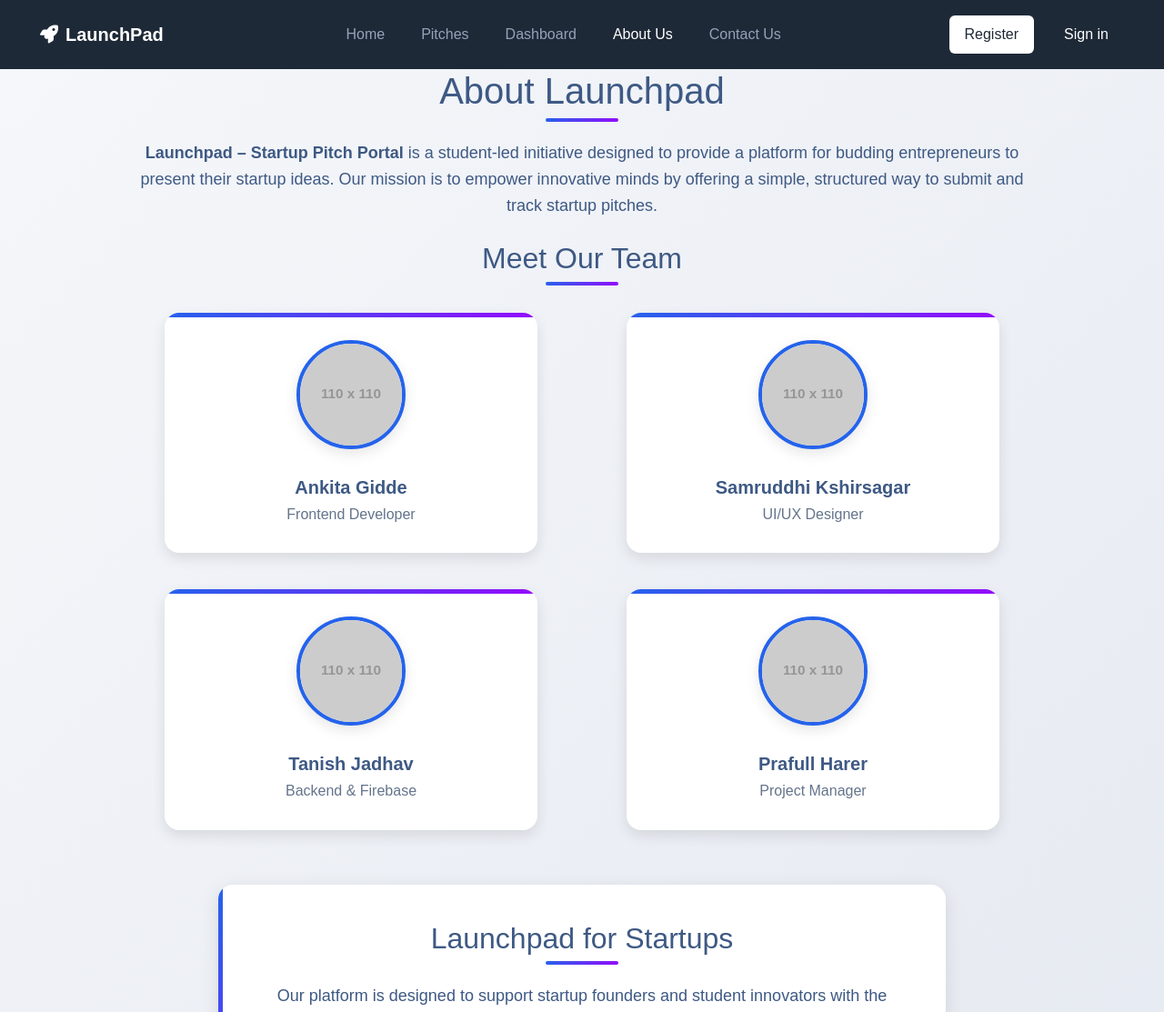
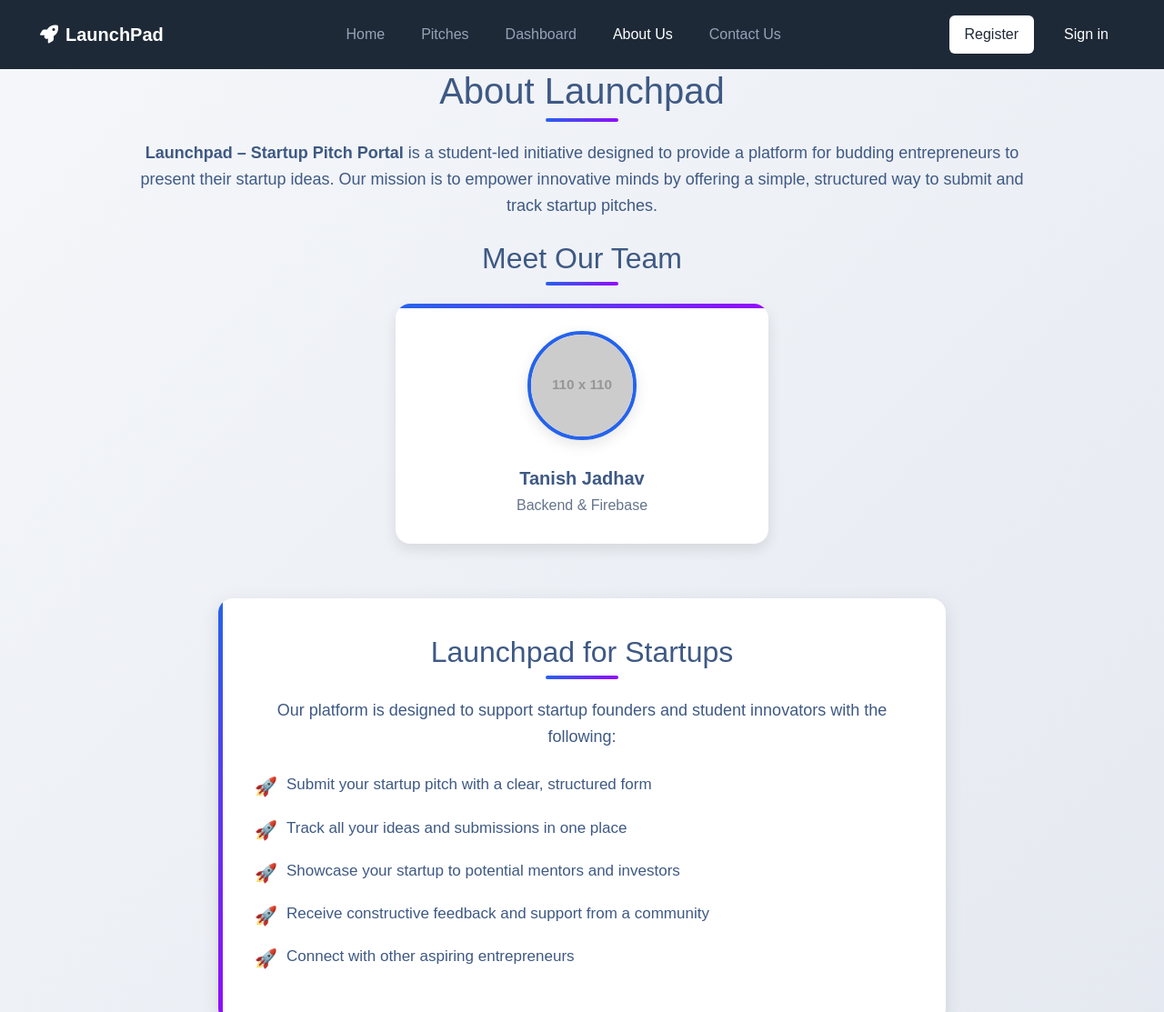
Before and after one commit to TanishJadhav5244/LAUNCHPAD, a website with bundled scripts: page aboutus.html in a window 1280 px wide. Shown: the top 1113 px of the page at 91% size. Built offline with nearby package versions, Linux system fonts and the light colour scheme; placeholder pictures from the web are drawn by us.

Commit message:
make about change

```diff
--- a/aboutus.html
+++ b/aboutus.html
@@ -47,28 +47,28 @@
     </p>
 
     <h2>Meet Our Team</h2>
-    <div class="team-section">
+    <!-- <div class="team-section">
       <div class="team-member">
         <img src="https://via.placeholder.com/110" alt="Ankita Gidde">
         <h3>Ankita Gidde</h3>
         <p>Frontend Developer</p>
-      </div>
-      <div class="team-member">
+      </div> -->
+      <!-- <div class="team-member">
         <img src="https://via.placeholder.com/110" alt="Samruddhi Kshirsagar">
         <h3>Samruddhi Kshirsagar</h3>
         <p>UI/UX Designer</p>
-      </div>
+      </div> -->
       <div class="team-member">
         <img src="https://via.placeholder.com/110" alt="Tanish Jadhav">
         <h3>Tanish Jadhav</h3>
         <p>Backend & Firebase</p>
       </div>
-      <div class="team-member">
+      <!-- <div class="team-member">
         <img src="https://via.placeholder.com/110" alt="Prafull Harer">
         <h3>Prafull Harer</h3>
         <p>Project Manager</p>
       </div>
-    </div>
+    </div> -->
 
     <div class="launchpad-info">
       <h2>Launchpad for Startups</h2>
```
